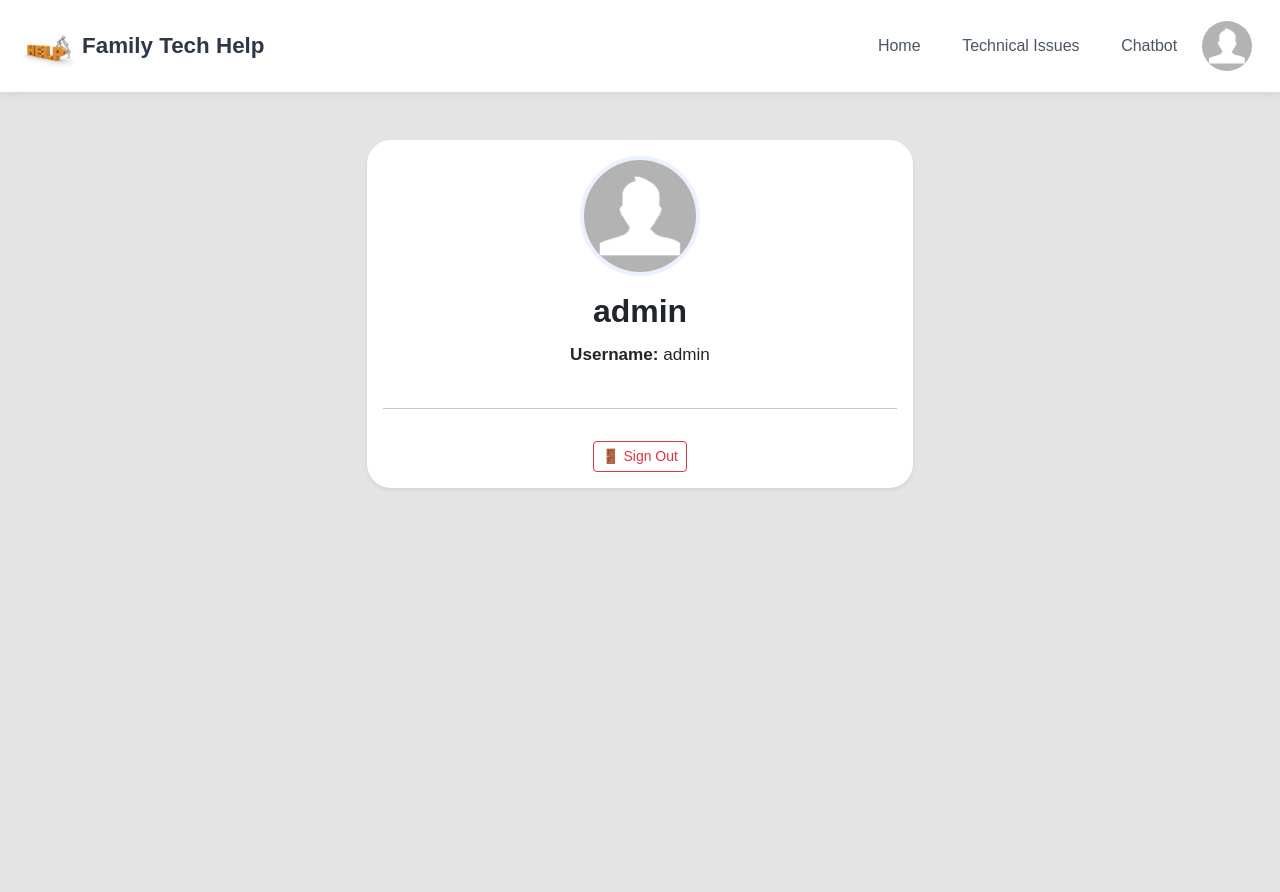
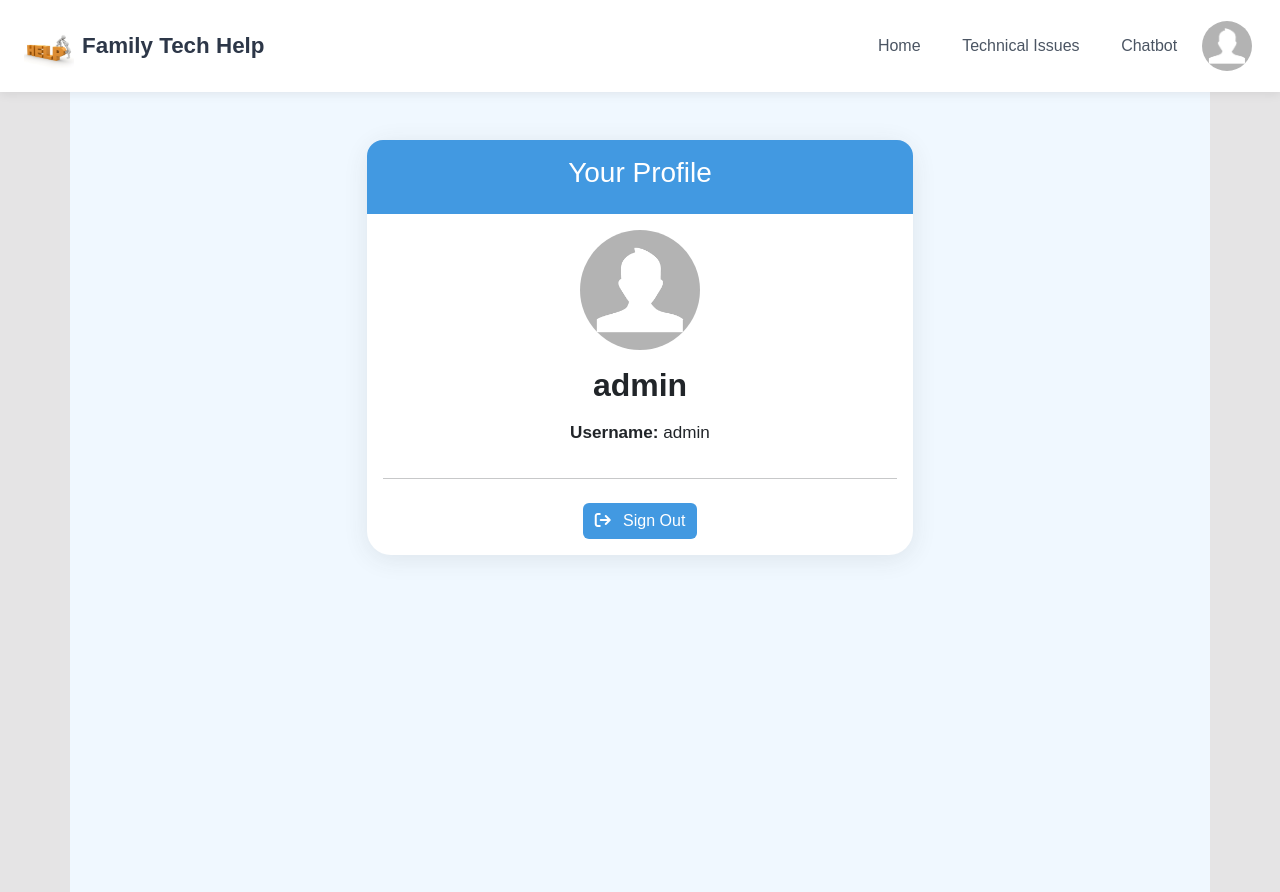
Before and after one commit to Carlos-n21/Team4-Family-hack, a Django app: page /profile/ in a window 1280 px wide. Before the commit the page ends 489 px from the top, so only its background shows below. Run offline with Django 5.2, Linux system fonts and the light colour scheme; a user stored in the database is signed in; some libraries are stand-ins or nearby versions.

Commit message:
Style profile page

```diff
--- a/static/css/style.css
+++ b/static/css/style.css
@@ -487,3 +487,60 @@ h4 {
       display: none;
   }
 }
+
+/* General background for the profile section */
+.profile-section {
+  background-color: #f0f8ff; /* Light blue background */
+  min-height: 100vh;
+  padding-top: 3rem;
+  padding-bottom: 3rem;
+}
+
+/* Card styling */
+.profile-card {
+  background-color: #ffffff;
+  border: none;
+  border-radius: 1rem;
+  box-shadow: 0 0.25rem 0.5rem rgba(0, 0, 0, 0.1);
+}
+
+/* Card header */
+.profile-card-header {
+  background-color: #4299e1;
+  color: white;
+  border-top-left-radius: 1rem;
+  border-top-right-radius: 1rem;
+  text-align: center;
+  padding: 1rem 0;
+}
+
+/* Profile image */
+.profile-image {
+  width: 120px;
+  height: 120px;
+  border-radius: 50%;
+  object-fit: cover;
+  margin-bottom: 1rem;
+}
+
+/* User name */
+.profile-name {
+  margin-bottom: 0.5rem;
+}
+
+/* Muted text (email) */
+.profile-email {
+  margin-bottom: 0.25rem;
+}
+
+.custom-blue-btn {
+  background-color: #4299e1;
+  color: #ffffff;
+  border: none;
+  transition: background-color 0.3s ease;
+}
+
+.custom-blue-btn:hover {
+  background-color: #3182ce; /* slightly darker on hover */
+  color: #ffffff;
+}
--- a/userprofile/templates/userprofile/profile.html
+++ b/userprofile/templates/userprofile/profile.html
@@ -2,20 +2,25 @@
 {% load static %}
 
 {% block content %}
-<div class="container py-5">
+<link rel="stylesheet" href="{% static 'css/profile.css' %}">
+
+<div class="container profile-section">
   <div class="row justify-content-center">
     <div class="col-md-8 col-lg-6">
-      <div class="card shadow-sm rounded-4">
+      <div class="card profile-card">
+        <div class="profile-card-header">
+          <h3>Your Profile</h3>
+        </div>
         <div class="card-body d-flex flex-column align-items-center">
-          <img src="{% static 'images/no-images.png' %}" alt="Profile image"
-               class="rounded-circle mb-3" width="120" height="120">
-          <h2 class="mb-2">{{ user.get_full_name|default:user.username }}</h2>
-          <p class="text-muted mb-1">{{ user.email }}</p>
-          <p class="mb-3"><strong>Username:</strong> {{ user.username }}</p>
+          <img src="{% static 'images/no-images.png' %}" alt="Profile image" class="profile-image">
+          <h2 class="profile-name">{{ user.get_full_name|default:user.username }}</h2>
+          <p class="profile-email">{{ user.email }}</p>
+          <p><strong>Username:</strong> {{ user.username }}</p>
+
           <hr class="w-100 my-4">
 
-          <a href="{% url 'logout' %}" class="btn btn-outline-danger btn-sm mt-2">
-            🚪 Sign Out
+          <a href="{% url 'logout' %}" class="btn profile-signout-btn custom-blue-btn">
+            <i class="fas fa-arrow-right-from-bracket me-2"></i> Sign Out
           </a>
         </div>
       </div>
```
Also changed, not shown: db.sqlite3.
